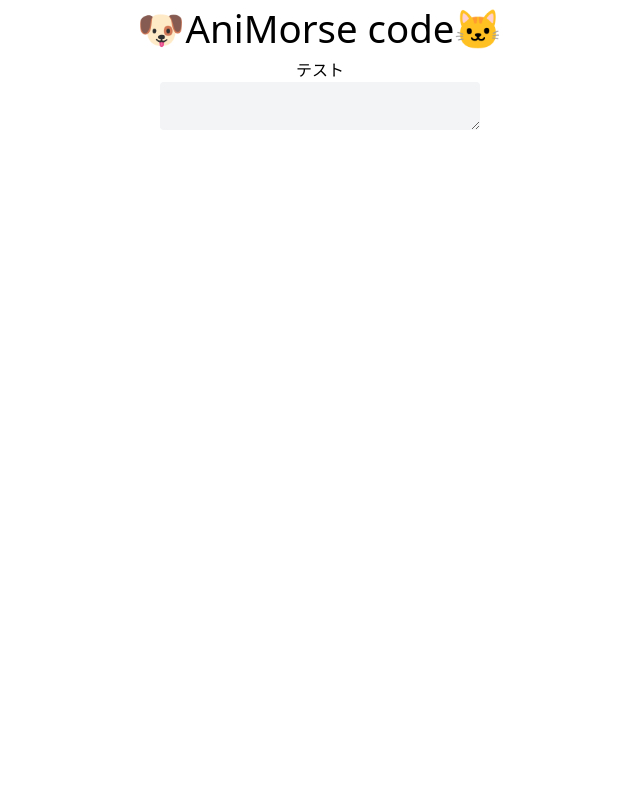
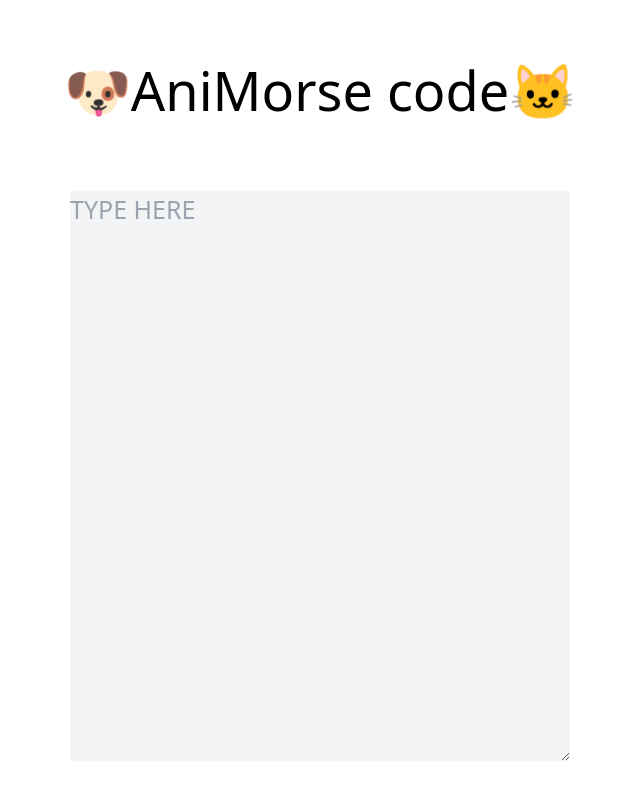
Before and after one commit to nakashimashin/Calvin-Klein_front, a Next.js app: page / in a window 1280 px wide. Shown: the top 796 px of the page, without its empty margins (320-960 px from the left). Built offline with nearby package versions, Linux system fonts and the light colour scheme.

Commit message:
入力フォーム作成

```diff
--- a/package.json
+++ b/package.json
@@ -19,6 +19,7 @@
     "postcss": "8.4.24",
     "react": "18.2.0",
     "react-dom": "18.2.0",
+    "react-textarea-autosize": "^8.5.2",
     "tailwindcss": "3.3.2",
     "typescript": "5.1.6"
   }
--- a/src/app/components/form.tsx
+++ b/src/app/components/form.tsx
@@ -1,8 +1,10 @@
-
+'use client'
+import TextareaAutosize from 'react-textarea-autosize';
 export default function Form() {
     return(
-        <form action="#" method="post" className="h-full w-80">
-            <textarea name="" className="bg-gray-100 rounded w-full " ></textarea>
+        <form action="#" method="post" className="h-full">
+            {/* <textarea name=""  className="bg-gray-100 rounded w-[300px] h-[300px] md:w-[500px] md:h-[500px] mt-[60px]" ></textarea> */}
+            <TextareaAutosize aria-label="minimum height" minRows={15} placeholder='TYPE HERE' className='bg-gray-100 rounded w-[300px] md:w-[500px] mt-[60px] text-[16px] md:text-[25px] placeholder=""'/>
         </form>
     )
 }
--- a/src/app/layout.tsx
+++ b/src/app/layout.tsx
@@ -1,4 +1,6 @@
 import './globals.css'
+import React from 'react'
+import TextareaAutosize from 'react-textarea-autosize'
 
 export const metadata = {
   title: 'Create Next App',
--- a/src/app/page.tsx
+++ b/src/app/page.tsx
@@ -2,8 +2,7 @@ import Form from "./components/form"
 export default function Home() {
   return (
     <div className="flex flex-col justify-center items-center">
-      <div className="text-[3vw]">🐶AniMorse code🐱</div>
-      <div>テスト</div>
+      <div className="text-[32px] md:text-[54px] mt-[50px]">🐶AniMorse code🐱</div>
       <Form />
     </div>
   )
```
Also changed, not shown: 1 other file (tests, documents, lock files or other folders).
